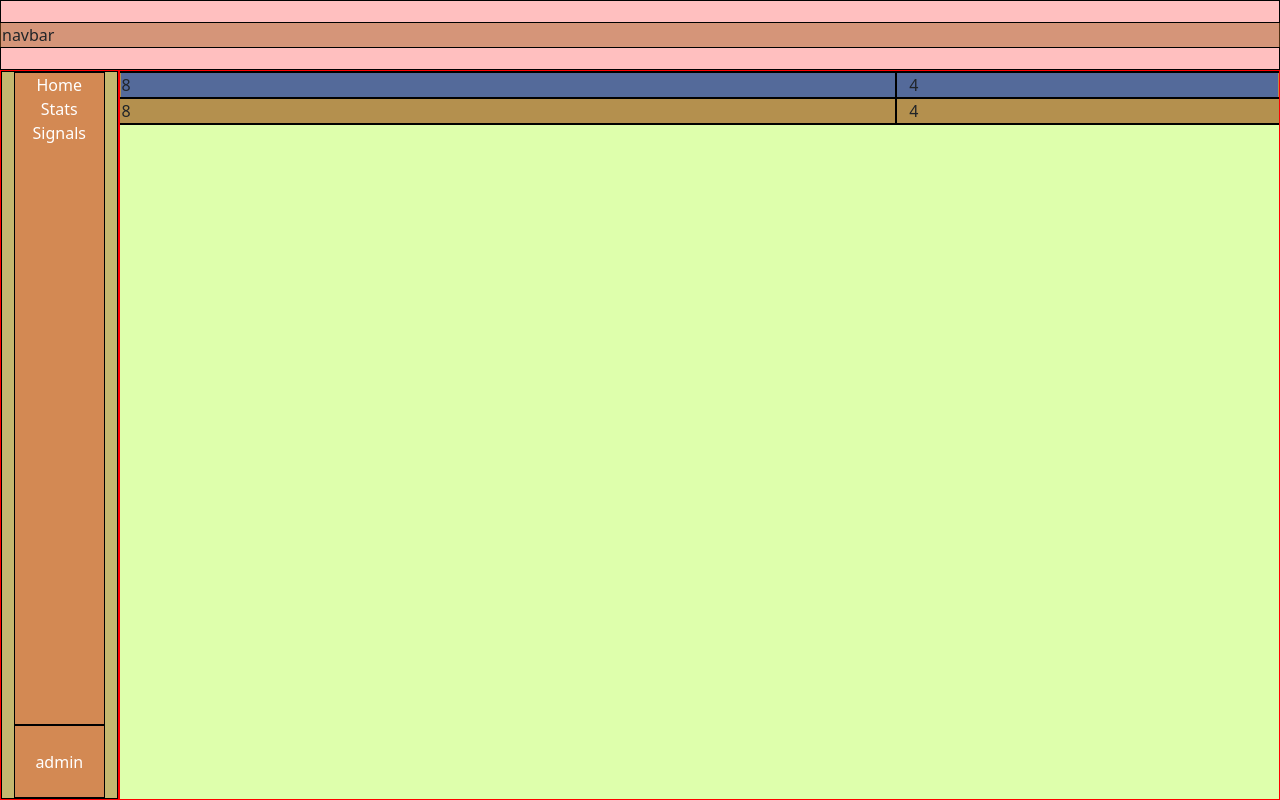
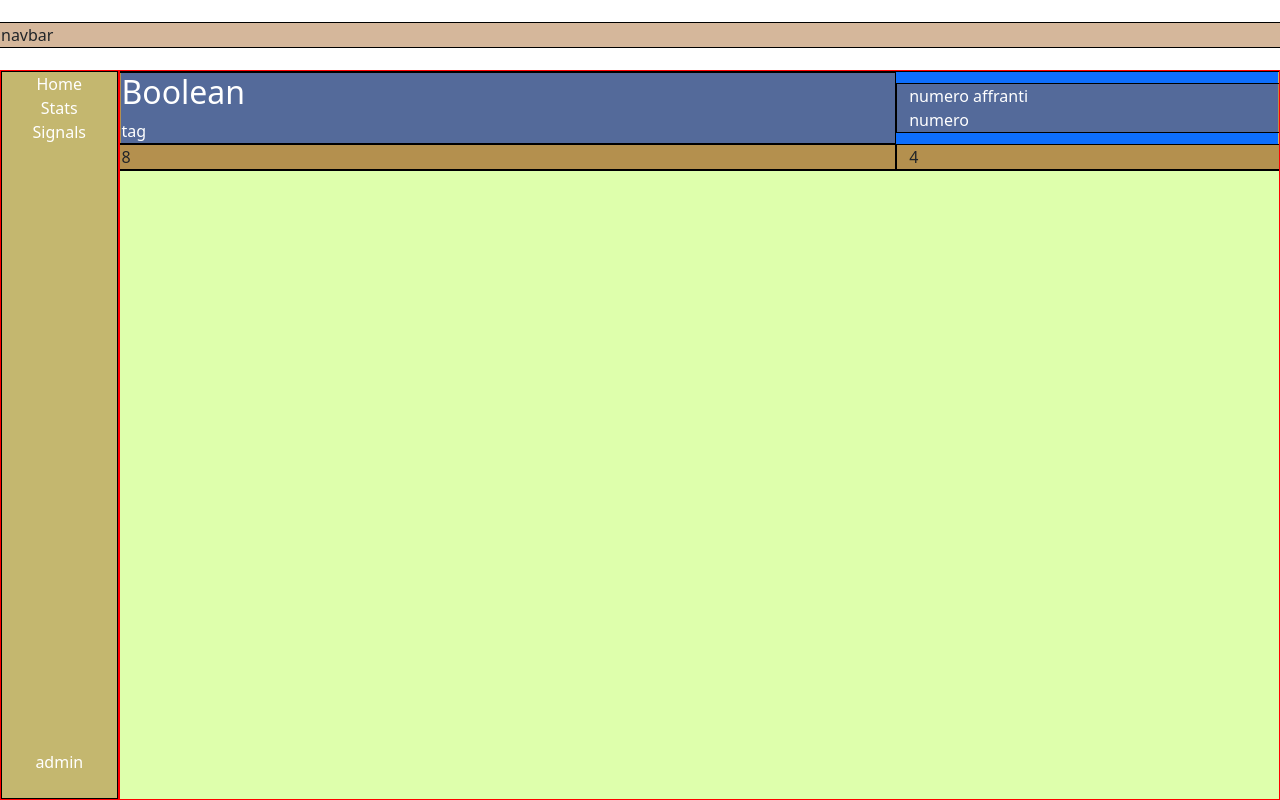
Before and after one commit to andreaa21/html-css-bootstrap-dashboard, a plain HTML site: page index.html in a window 1280 px wide. Drawn offline with nearby package versions, Linux system fonts and the light colour scheme.

Commit message:
add components to content-top

```diff
--- a/index.html
+++ b/index.html
@@ -10,7 +10,7 @@
   <title>Dashboard</title>
 </head>
 <body>
-  <header class="debug">
+  <header>
     <div class="row h-100 d-flex align-items-center">
       <div class="col">
         navbar
@@ -26,21 +26,23 @@
       <div class="row text-center h-100">
         <div class="col">
 
-          <div class="sidenav-top debug">
+          <div class="sidenav-top">
             <div class="home">
-              <a href="#">Home</a>
+              <a href="#" class="d-none d-md-block">Home</a>
             </div>
             <div class="stats">
-              <a href="#">Stats</a>
+              <a href="#" class="d-none d-md-block">Stats</a>
             </div>
             <div class="signals">
-              <a href="#">Signals</a>
+              <a href="#" class="d-none d-md-block">Signals</a>
             </div>
           </div>
 
-          <div class="sidenav-bottom d-flex align-items-center justify-content-center debug">
+          <div class="sidenav-bottom d-flex align-items-center justify-content-center">
             <div class="admin">
-              admin
+              <span class="d-none d-md-block">
+                admin
+              </span>
             </div>
           </div>
 
@@ -56,13 +58,34 @@
 
           <!-- content-top -->
 
-          <section class="content-top bg-primary">
-            <div class="row flex-column flex-md-row">
+          <section class="content-top text-white bg-primary">
+            <div class="row flex-column flex-md-row d-flex align-items-center">
               <div class="col-md-8">
-                8
+
+                  <div class="row">
+                    <h2>
+                      Boolean
+                    </h2>
+                  </div>
+                  <div class="row">
+                    <div class="tag">
+                      tag
+                    </div>
+                  </div>
+
               </div>
               <div class="col-md-4">
-                4
+
+                <div class="row">
+                  <span>
+                    numero affranti
+                  </span>
+                </div>
+                <div class="row">
+                  <span>
+                    numero
+                  </span>
+                </div>
               </div>
             </div>
           </section>
```
